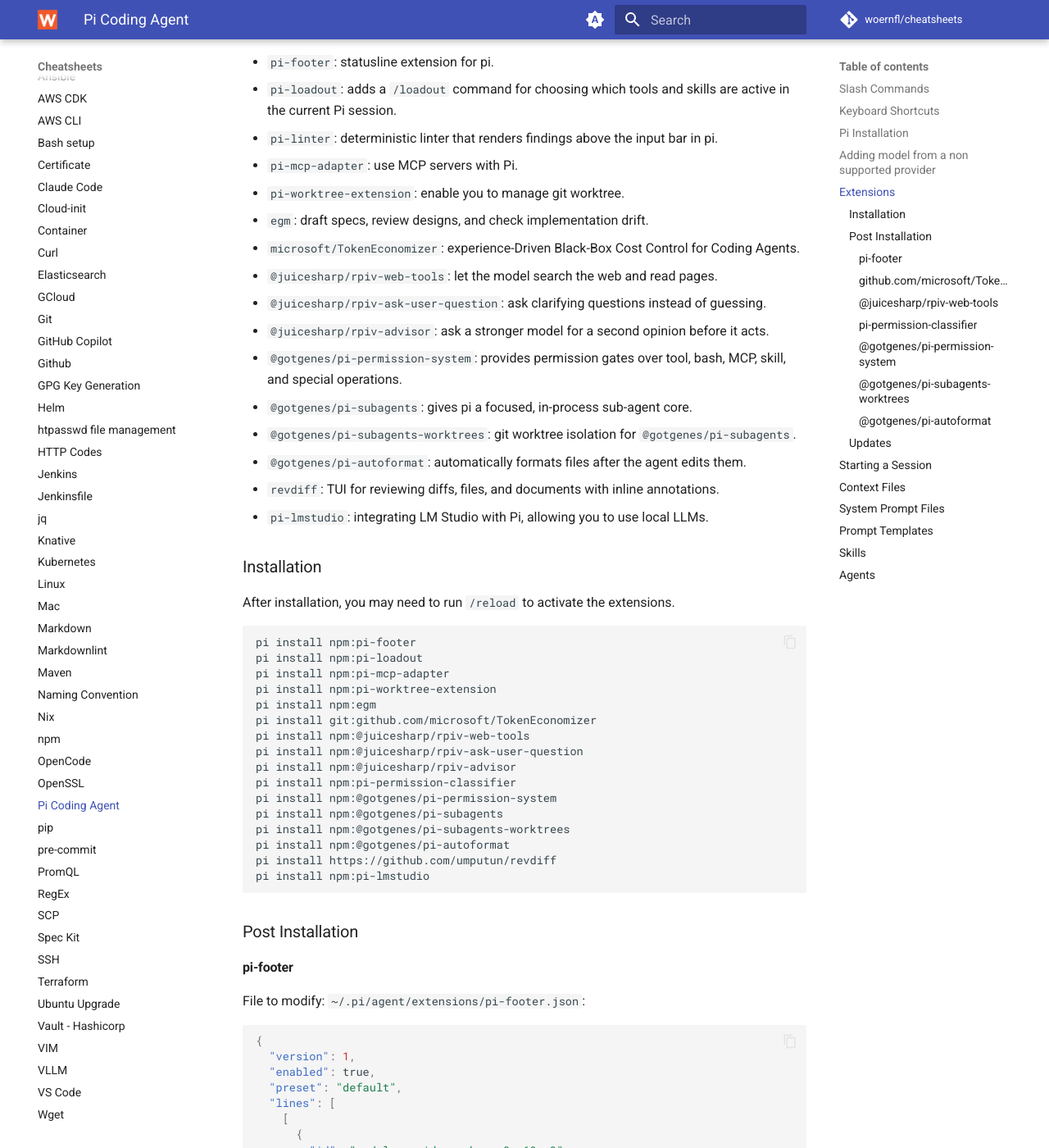
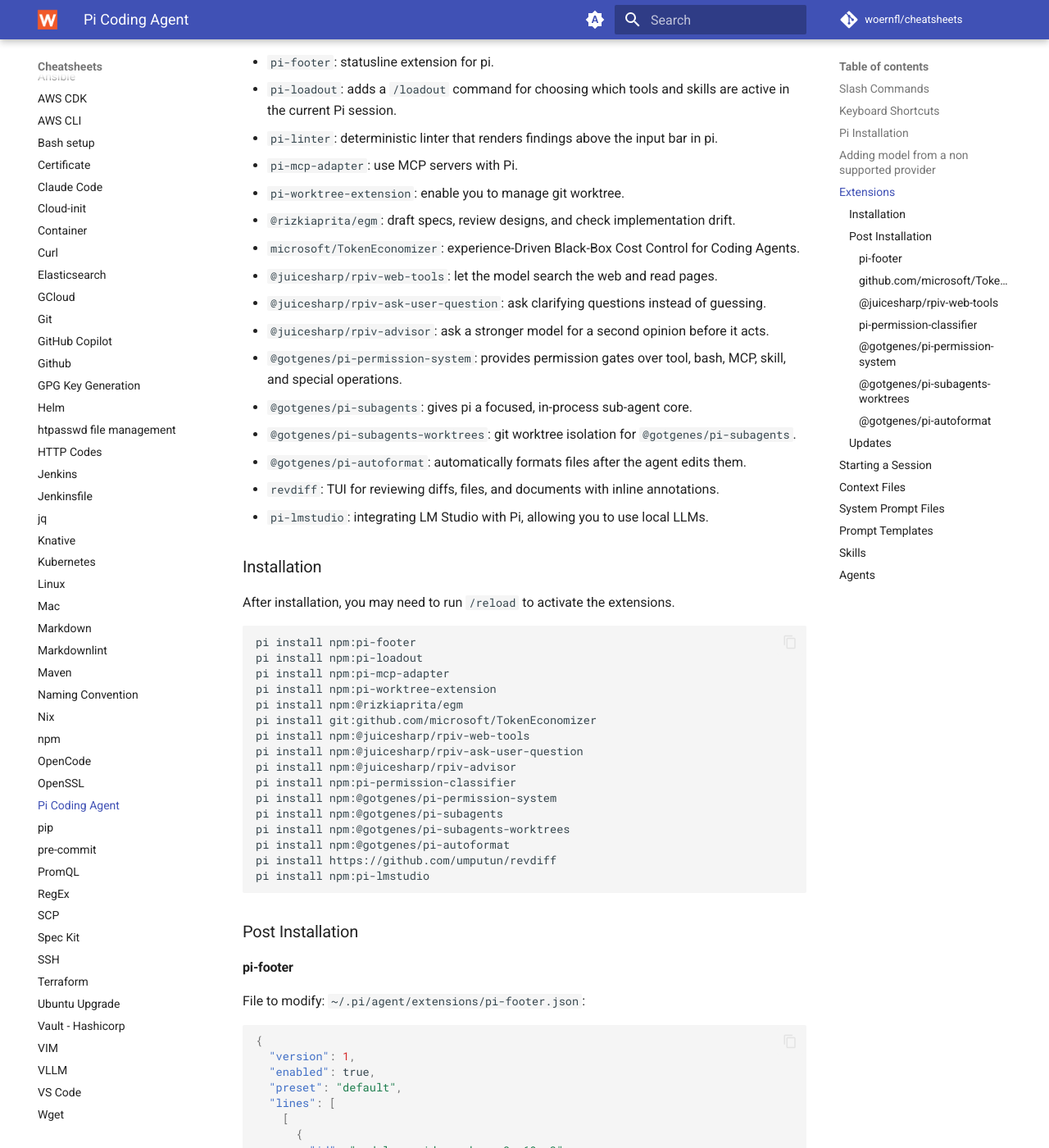
Before and after one commit to woernfl/cheatsheets, an MkDocs documentation site: the page built from docs/pi.md, in a window 1280 px wide and 1400 px high, scrolled down 3511 px. Shown: the whole window at 82% size. Built offline with MkDocs 1.6.1 and Material for MkDocs 9.7.7, drawn with Linux system fonts in a browser that asks for light colours; comment, search, counter and statistics services are not loaded.

Commit message:
Update pi.md (#574)

```diff
--- a/docs/pi.md
+++ b/docs/pi.md
@@ -151,7 +151,7 @@
 - `pi-linter`: deterministic linter that renders findings above the input bar in pi.
 - `pi-mcp-adapter`: use MCP servers with Pi.
 - `pi-worktree-extension`: enable you to manage git worktree.
-- `egm`: draft specs, review designs, and check implementation drift.
+- `@rizkiaprita/egm`: draft specs, review designs, and check implementation drift.
 - `microsoft/TokenEconomizer`: experience-Driven Black-Box Cost Control for Coding Agents.
 - `@juicesharp/rpiv-web-tools`: let the model search the web and read pages.
 - `@juicesharp/rpiv-ask-user-question`: ask clarifying questions instead of guessing.
@@ -172,7 +172,7 @@
 pi install npm:pi-loadout
 pi install npm:pi-mcp-adapter
 pi install npm:pi-worktree-extension
-pi install npm:egm
+pi install npm:@rizkiaprita/egm
 pi install git:github.com/microsoft/TokenEconomizer
 pi install npm:@juicesharp/rpiv-web-tools
 pi install npm:@juicesharp/rpiv-ask-user-question
```
Also changed, not shown: .cspell.json.
